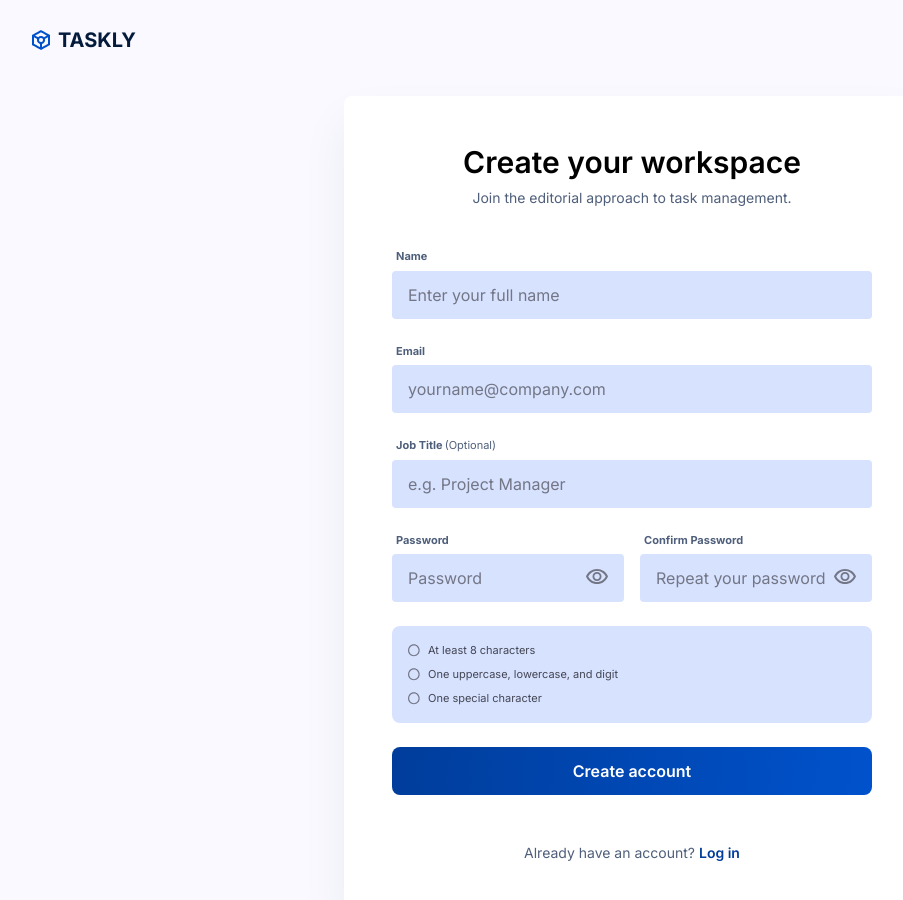
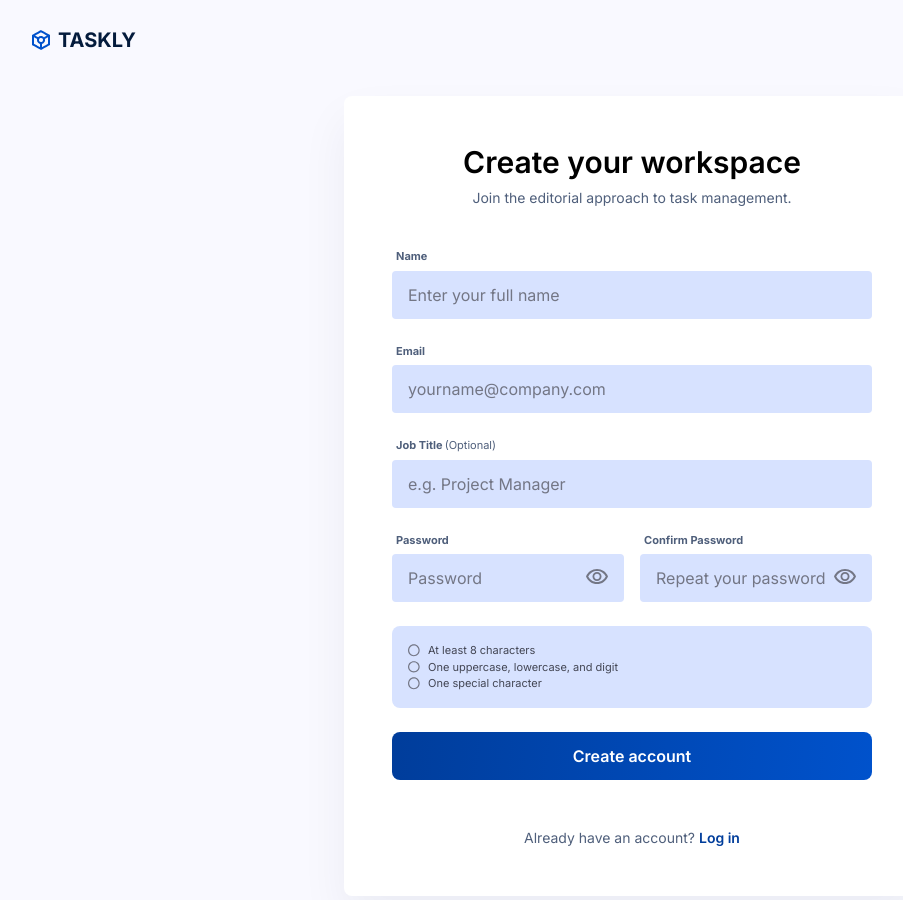
Before and after one commit to Wanas24/taskly, a Next.js app: page /sign-up in a window 1280 px wide. Shown: the top 900 px of the page, without its empty margins (8-911 px from the left). Built offline with nearby package versions, Linux system fonts and the light colour scheme; no server answers.

Commit message:
Fix: Password requirements associated with the password field

```diff
--- a/src/features/auth/components/PasswordRequirements.tsx
+++ b/src/features/auth/components/PasswordRequirements.tsx
@@ -30,18 +30,15 @@ function PasswordRequirements({
 
   return (
     <div className="mb-6 flex flex-col gap-[7.5px] rounded-lg bg-surface-highest p-4">
-      {requirements.map((requirement) => (
-        <div key={requirement.text} className="flex gap-2">
-          <Image
-            src={requirement.valid ? circleCheck : circleEmpty}
-            alt=""
-          />
+      <ul id="password-requirements" aria-live="polite">
+        {requirements.map((requirement) => (
+          <li key={requirement.text} className="flex gap-2">
+            <Image src={requirement.valid ? circleCheck : circleEmpty} alt="" />
 
-          <p className="text-[11px] text-[#434654]">
-            {requirement.text}
-          </p>
-        </div>
-      ))}
+            <p className="text-[11px] text-[#434654]">{requirement.text}</p>
+          </li>
+        ))}
+      </ul>
     </div>
   );
 }
--- a/src/features/auth/components/SignUpForm.tsx
+++ b/src/features/auth/components/SignUpForm.tsx
@@ -89,6 +89,7 @@ export default function SignUpForm() {
             id="password"
             label="Password"
             type={showPassword ? "text" : "password"}
+            aria-describedby="password-requirements"
             placeholder="Password"
             {...register("password")}
             error={errors.password?.message}
```
